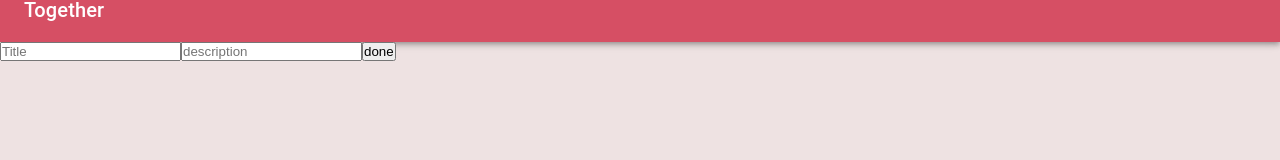
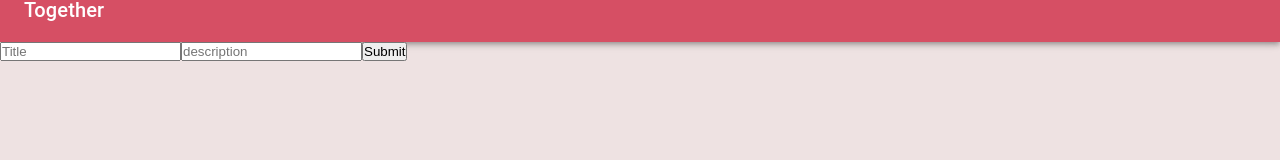
Before and after one commit to together-project-5/MERAKI_Academy_Project_5, a React (Create React App) app in the folder frontend/: page /editPost in a window 1280 px wide. Shown: the top 160 px of the page. Built offline with nearby package versions, Linux system fonts and the light colour scheme.

Commit message:
edit button to edit post

```diff
--- a/frontend/src/components/editPost/index.js
+++ b/frontend/src/components/editPost/index.js
@@ -7,7 +7,7 @@ const EditPost = () => {
       <div>
         <input type="text" placeholder="Title" />
         <input type="text" placeholder="description" />
-        <button>done</button>
+        <button>Submit</button>
       </div>
     </>
   );
```
